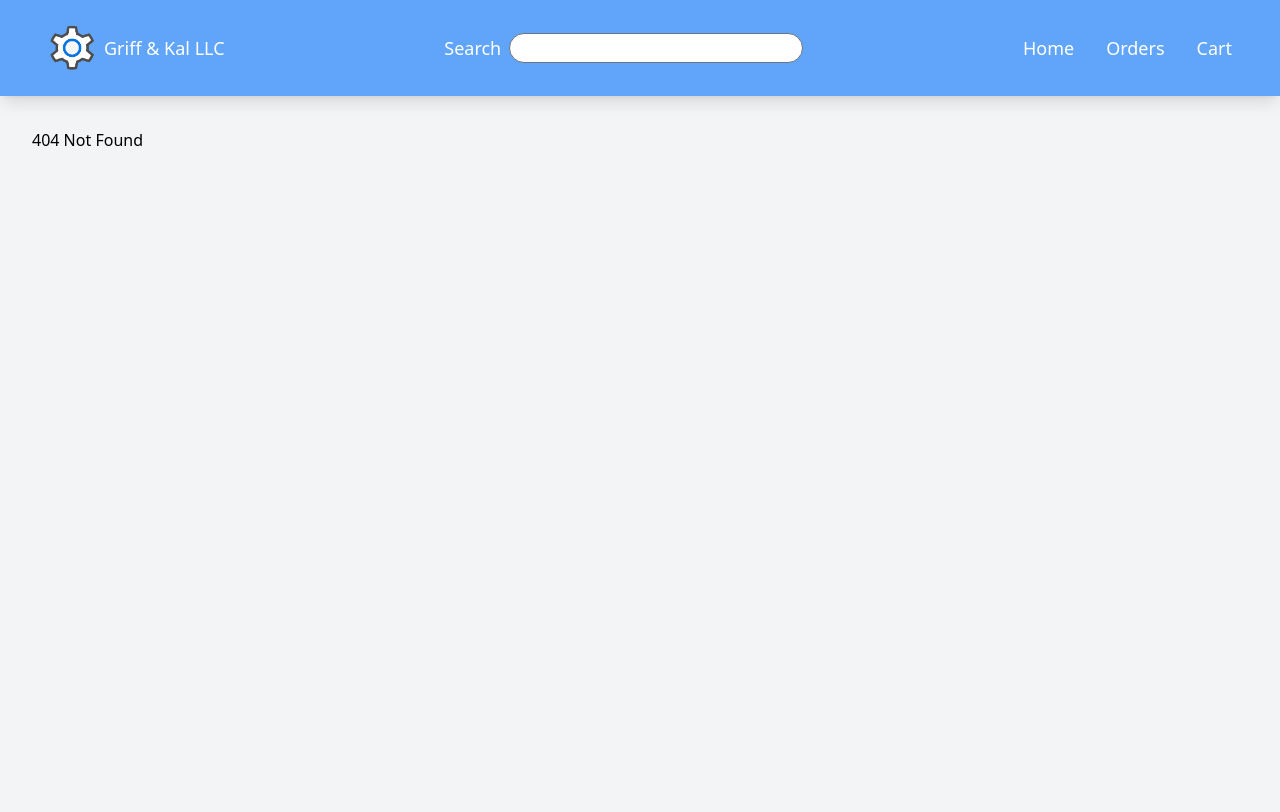
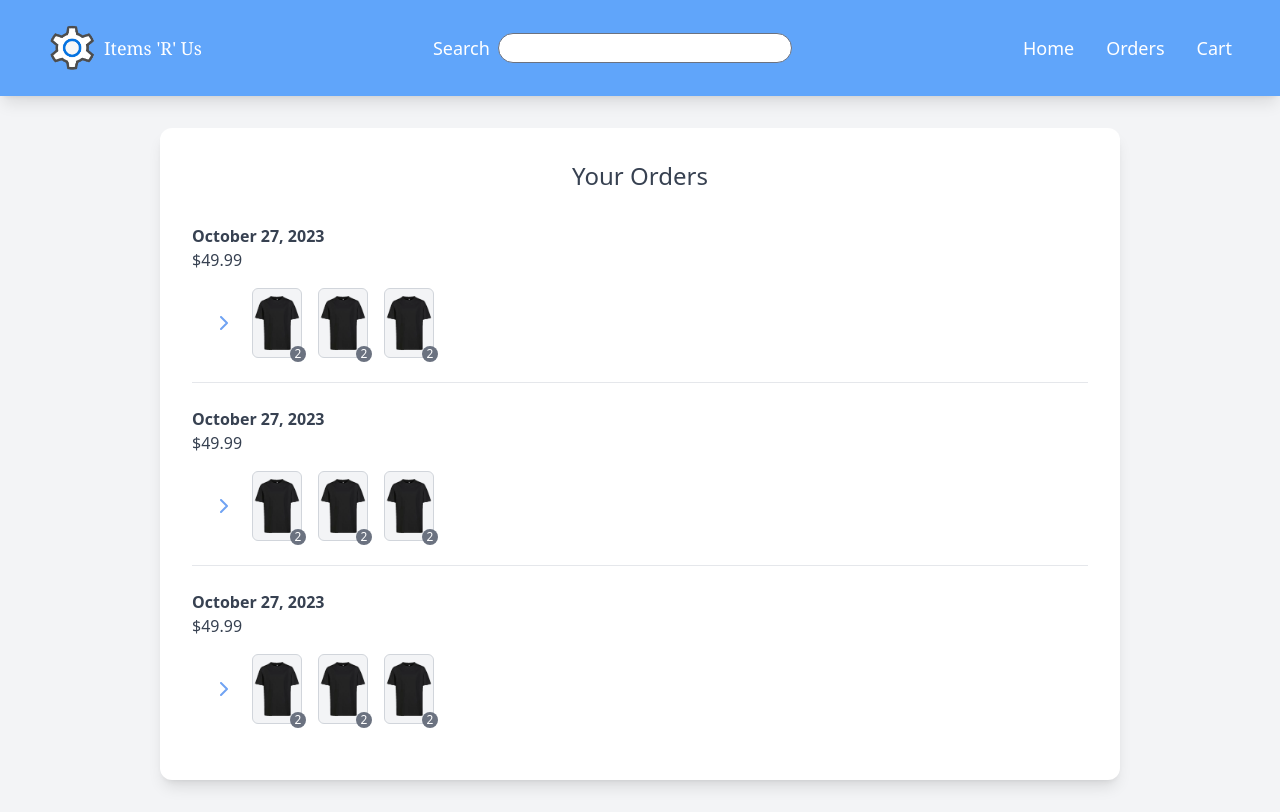
Before and after one commit to griffinbrookshire/shop-fe, a React (Create React App) app: page /orders in a window 1280 px wide. Before the commit this address had no page. Built offline with nearby package versions, Linux system fonts and the light colour scheme.

Commit message:
add orders page

```diff
--- a/src/App.js
+++ b/src/App.js
@@ -1,5 +1,6 @@
 import Main from "./components/Main"
 import ProductList from "./components/ProductList"
+import Orders from "./components/Orders"
 import Cart from "./components/Cart"
 import NoPage from "./components/NoPage"
 
@@ -12,6 +13,7 @@ export default function App() {
       <Routes>
         <Route path="/" element={<Main />}>
           <Route index element={<ProductList />} />
+          <Route path="orders" element={<Orders />} />
           <Route path="cart" element={<Cart />} />
           <Route path="*" element={<NoPage />} />
         </Route>
--- a/src/components/Cart.js
+++ b/src/components/Cart.js
@@ -22,7 +22,7 @@ export default function Cart() {
 
     return (
       <div className="flex py-8">
-        <img src="./shirt.png" className="w-[100px] h-[140px] mr-4 bg-gray-100 border border-gray-300 rounded-md"></img>
+        <img src="shirt.png" className="w-[100px] h-[140px] mr-4 bg-gray-100 border border-gray-300 rounded-md"></img>
         <div className="flex flex-col h-full text-left">
           <p>{itemName}</p>
           <div className="text-gray-400 mt-auto">
@@ -33,7 +33,7 @@ export default function Cart() {
         </div>
         <div className="flex flex-col h-full ml-auto items-end justify-between">
           <div className="h-8">
-            <img src="trash.png" className="w-[16px] h-[16px]"></img>
+            <img src="trash.png" className="w-[16px] h-[16px] cursor-pointer"></img>
           </div>
           <div className="h-8">
             <input type="number" defaultValue={quantity} min={1} className="w-12 h-8 pl-2 pr-1 border-gray-300 border rounded-lg" onChange={calcPrice}></input>
@@ -44,23 +44,20 @@ export default function Cart() {
         </div>
       </div>
     )
-
   }
 
   function SummaryLineItem({title, value}) {
-
     return (
       <div className="flex justify-between py-1">
         <span>{title}:</span>
         <span>${value}</span>
       </div>
     )
-
   }
 
   return (
-    <div className="w-full flex flex-col min-[1000px]:flex-row max-[1000px]:items-center min-[1000px]:justify-center mb-8 space-x-0 min-[1000px]:space-x-8 space-y-8 min-[1000px]:space-y-0">
-      <div className="w-1/2 min-w-[350px] max-w-[750px] text-center card">
+    <div className="w-full flex flex-col min-[1000px]:flex-row max-[1000px]:items-center min-[1000px]:justify-center space-x-0 min-[1000px]:space-x-8 space-y-8 min-[1000px]:space-y-0">
+      <div className="w-4/5 min-w-[350px] max-w-[750px] text-center card">
         <h1 className="text-2xl mb-2">My Cart</h1>
         <div className="grid grid-cols-1 divide-y">
           <CartItem></CartItem>
@@ -69,9 +66,9 @@ export default function Cart() {
           <CartItem></CartItem>
         </div>
       </div>
-      <div className="w-1/3 min-w-[350px] max-w-[750px] h-fit flex flex-col text-center card">
+      <div className="w-1/4 min-w-[350px] max-w-[750px] h-fit flex flex-col text-center card">
         <h1 className="text-2xl mb-2">Summary</h1>
-        <div className="px-24">
+        <div className="px-12">
           <SummaryLineItem title="Subtotal" value={totalPrice}></SummaryLineItem>
           <SummaryLineItem title="Shipping" value={shippingPrice}></SummaryLineItem>
           <SummaryLineItem title="Tax" value={taxPrice}></SummaryLineItem>
--- a/src/components/Main.js
+++ b/src/components/Main.js
@@ -5,7 +5,7 @@ import { Outlet } from "react-router-dom";
 export default function Main() {
 
   return (
-    <div className="pt-32">
+    <div className="pt-32 pb-8">
       <NavBar></NavBar>
       <Outlet/>
     </div>
--- a/src/components/NavBar.js
+++ b/src/components/NavBar.js
@@ -3,14 +3,14 @@ export default function NavBar() {
   function Logo() {
     return (
       <div className="flex items-center">
-        <img src="gear.png" alt="settings" className="w-12 h-12"></img>
-        <span className="ml-2 hidden min-[825px]:inline">Griff & Kal LLC</span>
+        <img src="gear.png" alt="settings" className="w-12 h-12 hover:animate-spin"></img>
+        <span className="ml-2 hidden min-[825px]:inline font-serif">Items 'R' Us</span>
       </div>
 
     )
   }
 
-  function NavItem({text, link = '#'}) {
+  function NavItem({text, link}) {
     return (
       <li>
         <a href={link} className="hover:text-gray-100">{text}</a>
@@ -33,7 +33,7 @@ export default function NavBar() {
       <SearchBar></SearchBar>
       <ul className="flex flex-col min-[700px]:flex-row justify-center items-center space-x-0 min-[700px]:space-x-8">
         <NavItem text={'Home'} link="/"></NavItem>
-        <NavItem text={'Orders'} link="/"></NavItem>
+        <NavItem text={'Orders'} link="/orders"></NavItem>
         <NavItem text={'Cart'} link="/cart"></NavItem>
       </ul>
     </nav>
--- /dev/null
+++ b/src/components/Orders.js
@@ -0,0 +1,80 @@
+import React, { useEffect, useState } from 'react';
+
+export default function Orders() {
+
+  function OrderDetails({orderTotal}) {
+
+    const [expanded, setExpanded] = useState(false)
+
+    function expandOrder() {
+      setExpanded(!expanded)
+    }
+
+    function today() {
+      let options = { year: 'numeric', month: 'long', day: 'numeric' };
+      let today  = new Date();
+      return today.toLocaleDateString("en-US", options)
+    }
+
+    function ItemDetails() {
+      return (
+        <div className='flex items-center'>
+          <OrderItemImage itemQuantity="2"></OrderItemImage>
+          {expanded &&
+            <>
+              <div className='flex flex-col ml-4 text-gray-400 text-sm'>
+                <p className='text-black'>Super Sick T-Shirt</p>
+                <p>Size: L</p>
+                <p>Color: Black</p>
+                <p>Material: Cotton</p>
+              </div>
+              <div className='flex flex-col mt-auto ml-12 leading-5 font-semibold'>
+                <p>$12.99</p>
+              </div>
+            </>
+          }
+        </div>
+      )
+    }
+
+    return (
+      <div className={`relative w-full h-fit pt-6 ${expanded?'pb-11':'pb-6'} flex flex-col`}>
+        <p className="font-bold">{today()}</p>
+        <p className='mb-4'>${orderTotal}</p>
+        <div className={`relative flex mt-auto pl-5 ${expanded?'flex-col space-y-4 top-5':'flex-row items-center space-x-7'}`}>
+          <div className={`w-6 h-6 flex justify-center items-center cursor-pointer transition-transform duration-250 ${expanded?'rotate-90':''}`} onClick={expandOrder}>
+            <svg xmlns="http://www.w3.org/2000/svg" width="8" height="14" id="chevron"><path fill="none" stroke="#70a3f3" stroke-linecap="round" stroke-linejoin="round" stroke-width="2" d="m1 13 6-6-6-6"></path></svg>
+          </div>
+          <ItemDetails></ItemDetails>
+          <ItemDetails></ItemDetails>
+          <ItemDetails></ItemDetails>
+        </div>
+      </div>
+    )
+  }
+
+
+
+  function OrderItemImage({itemQuantity}) {
+    return (
+      <div className="relative w-fit h-fit -ml-3">
+        <img src="shirt.png" className="w-[50px] h-[70px] bg-gray-100 border border-gray-300 rounded-md"></img>
+        {itemQuantity &&
+          <span className="w-4 h-4 absolute -right-1 -bottom-1 flex justify-center items-center bg-gray-500 rounded-full text-white text-xs">{itemQuantity}</span>
+        }
+      </div>
+    )
+  }
+
+  return (
+    <div className="w-3/4 min-w-[350px] max-w-[1250px] mx-auto card">
+      <h1 className="text-2xl mb-2 text-center">Your Orders</h1>
+      <div className="grid grid-cols-1 divide-y">
+        <OrderDetails orderTotal="49.99"></OrderDetails>
+        <OrderDetails orderTotal="49.99"></OrderDetails>
+        <OrderDetails orderTotal="49.99"></OrderDetails>
+      </div>
+    </div>
+  )
+
+}
--- a/src/components/ProductList.js
+++ b/src/components/ProductList.js
@@ -5,7 +5,6 @@ export default function ProductList() {
   const [numItems, setNumItems] = useState(8)
 
   function ProductItem() {
-
     return (
       <div className="max-w-xs m-4 flex flex-col bg-white hover:bg-gray-50 text-gray-700 rounded-xl p-8 shadow-lg">
         <img src="shirt.png" className="w-48 mx-auto"></img>
@@ -18,11 +17,10 @@ export default function ProductList() {
         </div>
       </div>
     )
-
   }
 
   return (
-    <div className="w-full mx-auto pb-8 flex flex-wrap justify-center">
+    <div className="w-full mx-auto flex flex-wrap justify-center">
       {Array.from({length: numItems}, (v, i) => <ProductItem key={i}></ProductItem>)}
     </div>
   )
```
